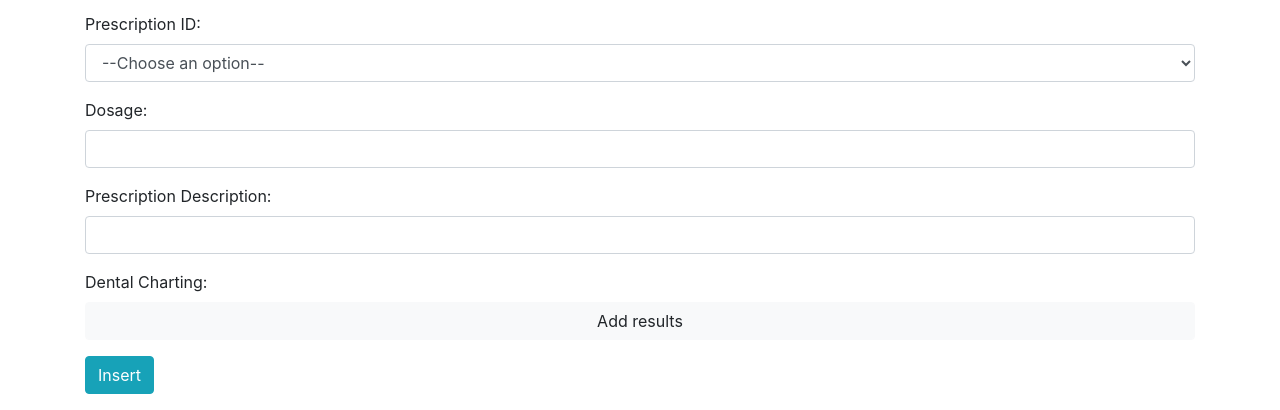
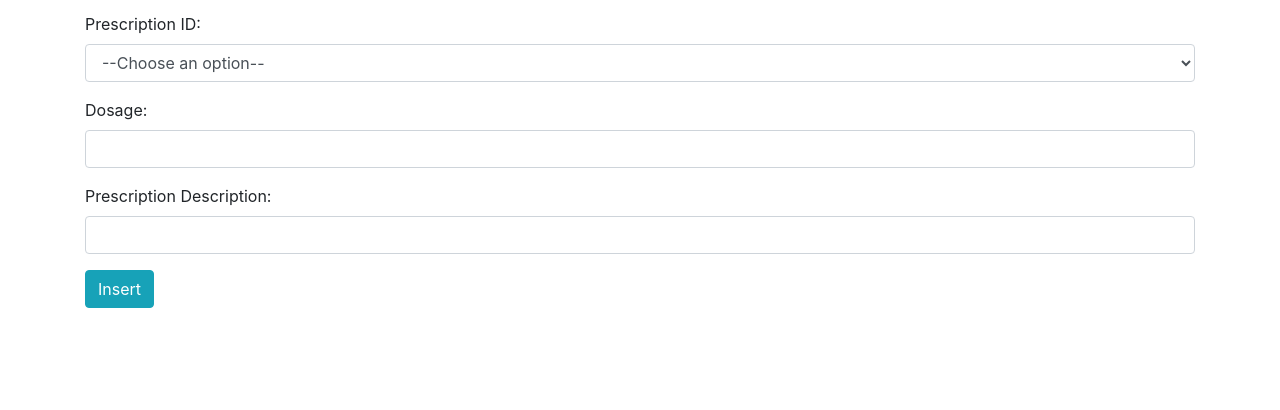
Before and after one commit to catamaro/SIBD_Project, a PHP site: page /create_consultation.php?VAT_doctor=1 in a window 1280 px wide. Shown: the part 894-1304 px from the top of the page. After the commit the page ends 1202 px from the top, so only its background shows below. Run offline with PHP 8.4, Linux system fonts and the light colour scheme; data that the repository does not hold is empty.

Commit message:
reverse create_consultation

```diff
--- a/SIBD3/create_consultation.php
+++ b/SIBD3/create_consultation.php
@@ -121,10 +121,6 @@
                     <label for="prescription_description">Prescription Description:</label>
                     <input type="text" class="form-control" name="prescription_description">
                 </div>
-                <div class="form-group">
-                    <label for="procedure">Dental Charting:</label>
-                    <a href="create_dental_charting.php?date=<?php echo $date?>&VAT_doctor=<?php echo $vat_doctor?>" type="button" class="btn btn-light form-control">Add results</a>
-                </div>
                 <input type="submit" class="btn btn-info" value="Insert"/>
             </form>
         </div>
```
